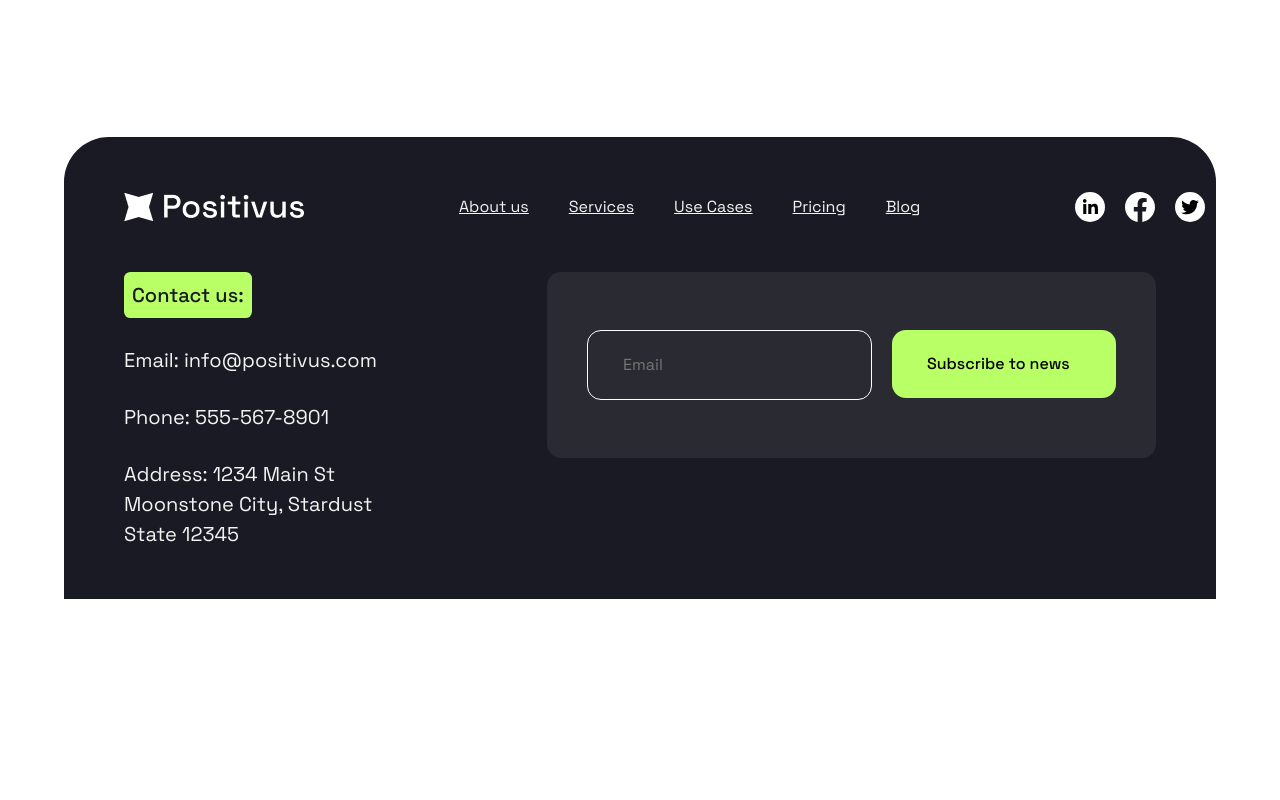
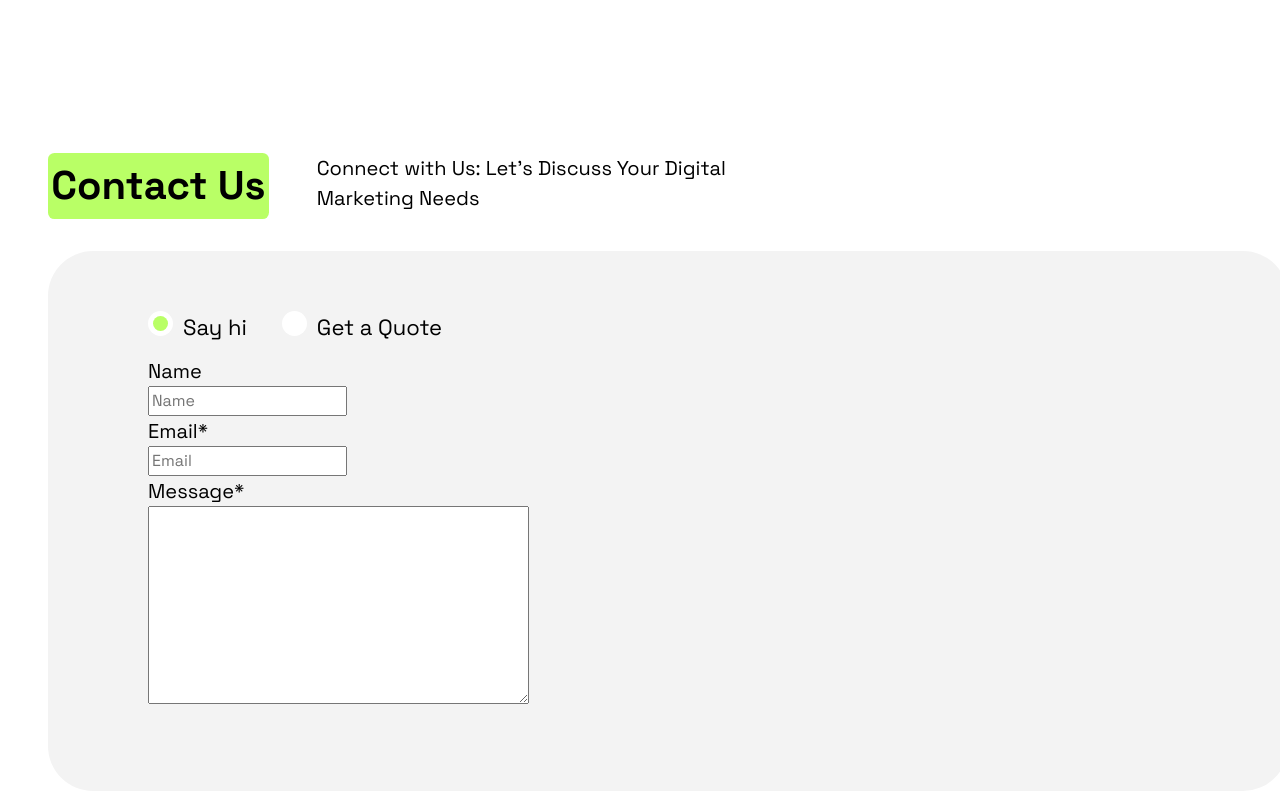
Before and after one commit to RonenTGreat/positivus-landing-page, a React (Vite) app: page / in a window 1280 px wide. Shown: the part 5100-5900 px from the top of the page. Before the commit the page ends 5699 px from the top, so only its background shows below. Built offline with nearby package versions, Linux system fonts and the light colour scheme.

Commit message:
added contact form

```diff
--- a/src/App.jsx
+++ b/src/App.jsx
@@ -1,4 +1,5 @@
 import Casestudies from "./components/casestudies/casestudies.component";
+import Contact from "./components/contact/contact.component";
 import Footer from "./components/footer/footer.component";
 import Header from "./components/header/header.component";
 import Hero from "./components/hero/hero.component";
@@ -15,6 +16,7 @@ function App() {
       <Casestudies />
       <Processes />
       <Team />
+      <Contact />
       <Footer />
     </>
   );
--- /dev/null
+++ b/src/components/contact/contact.component.css
@@ -0,0 +1,79 @@
+.contact-form {
+  display: flex;
+  width: 77.5rem;
+  padding: 3.75rem 6.25rem 5rem 6.25rem;
+  align-items: flex-start;
+  gap: 0.625rem;
+  flex-shrink: 0;
+  border-radius: 2.8125rem;
+  background: var(--Grey, #f3f3f3);
+}
+
+.radio {
+  display: flex;
+  align-items: center;
+  gap: 2.1875rem;
+}
+
+.radio-container {
+  display: block;
+  position: relative;
+  padding-left: 35px;
+  margin-bottom: 12px;
+  cursor: pointer;
+  font-size: 22px;
+  -webkit-user-select: none;
+  -moz-user-select: none;
+  -ms-user-select: none;
+  user-select: none;
+}
+
+/* Hide the browser's default radio button */
+.radio-container input {
+  position: absolute;
+  opacity: 0;
+  cursor: pointer;
+}
+
+/* Create a custom radio button */
+.checkmark {
+  position: absolute;
+  top: 0;
+  left: 0;
+  height: 25px;
+  width: 25px;
+  background-color: white;
+  border-radius: 50%;
+}
+
+/* On mouse-over, add a grey background color */
+.radio-container:hover input ~ .checkmark {
+  background-color: #ccc;
+}
+
+/* When the radio button is checked, add a blue background */
+.radio-container input:checked ~ .checkmark {
+  background-color: white;
+}
+
+/* Create the indicator (the dot/circle - hidden when not checked) */
+.checkmark:after {
+  content: "";
+  position: absolute;
+  display: none;
+}
+
+/* Show the indicator (dot/circle) when checked */
+.radio-container input:checked ~ .checkmark:after {
+  display: block;
+}
+
+/* Style the indicator (dot/circle) */
+.radio-container .checkmark:after {
+  top: 5px;
+  left: 5px;
+  width: 15px;
+  height: 15px;
+  border-radius: 50%;
+  background: var(--green);
+}
--- /dev/null
+++ b/src/components/contact/contact.component.jsx
@@ -0,0 +1,43 @@
+import "./contact.component.css";
+
+const Contact = () => {
+  return (
+    <section className="contact-section container">
+      <article className="case-header">
+        <h2 className="sub-heading">Contact Us</h2>
+        <p>Connect with Us: Let&apos;s Discuss Your Digital Marketing Needs</p>
+      </article>
+      <form className="contact-form">
+        <div>
+          <div className="radio">
+            <label className="radio-container">
+              <input type="radio" checked="checked" name="radio" />
+              <span className="checkmark"></span>
+              Say hi
+            </label>
+            <label className="radio-container">
+              <input type="radio" name="radio" />
+              <span className="checkmark"></span>
+              Get a Quote
+            </label>
+          </div>
+
+          <div>
+            <label>
+              <p>Name</p>
+              <input type="text" placeholder="Name" />
+            </label>
+            <label>
+              <p>Email*</p>
+              <input type="email" placeholder="Email" />
+            </label>
+            <p>Message*</p>
+            <textarea required cols="40" rows="8"></textarea>
+          </div>
+        </div>
+      </form>
+    </section>
+  );
+};
+
+export default Contact;
```
Also changed, not shown: src/assets/Illustration-contact.png (added).
